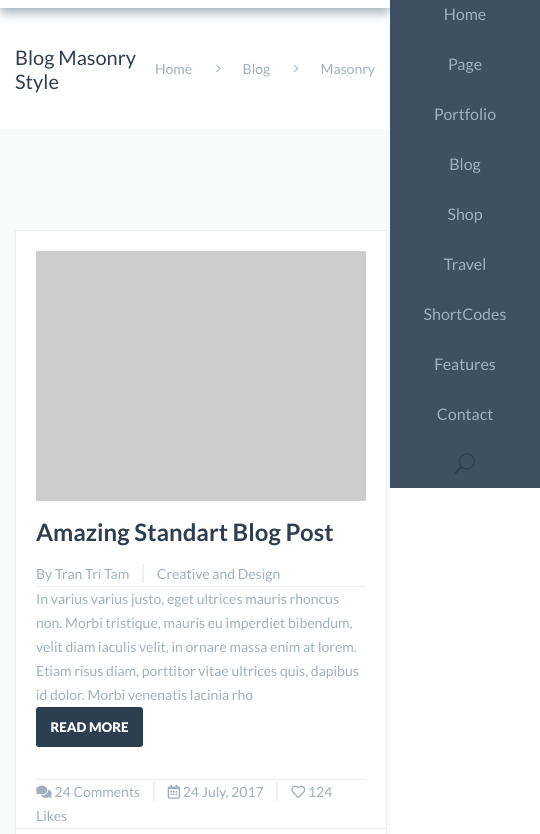
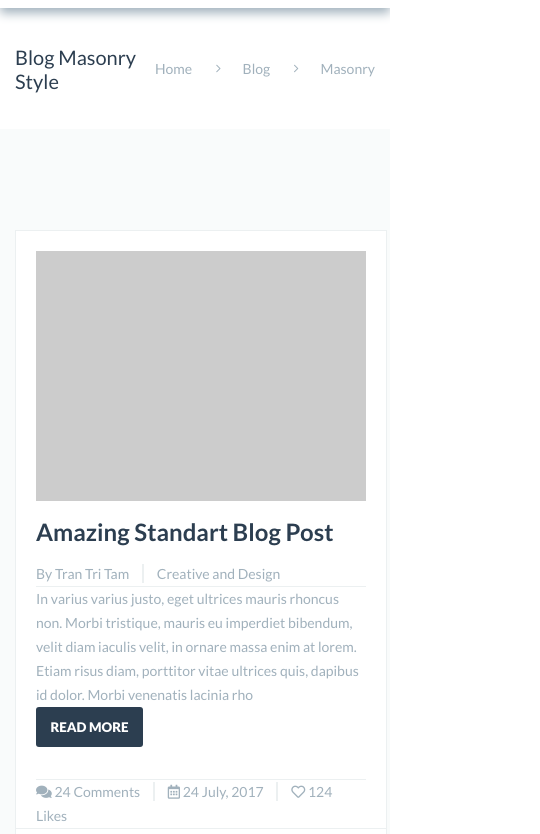
Before and after one commit to JessicaDaSilvaC/thefox, a plain HTML site: page index.html in a window 390 px wide. Shown: the part 154-988 px from the top of the page, 540 px wide, since content can reach past the window. Drawn offline with Linux system fonts and the light colour scheme.

Commit message:
Update - conflit phone version

```diff
--- a/style.css
+++ b/style.css
@@ -37,6 +37,7 @@
 	--color-vert: #1ABC9C;
 	--color-sombre: #2C3E50;
 }
+
 /*Barre de langue, panier et réseau - Start*/
 .tete
 {
@@ -457,8 +458,9 @@ input
 }
 
 @media screen and (max-width: 767.98px){
-	body{
+	html, body{
 		overflow-x: hidden;
+		position: relative;
 	}
 	.nav-links{
 		position: absolute;
@@ -474,7 +476,7 @@ input
 		z-index: 1;
 	}
 	.pages{
-		justify-content: end;
+		width: min-content;
 	}
 	.burger{
 		display: block;
@@ -485,6 +487,9 @@ input
 }
 
 @media screen and (max-width: 575.98px){
+	.nav-links{
+		top: 162px;
+	}
 	.tete{
 		flex-wrap: wrap-reverse;
 		margin-top: 10px;
```
